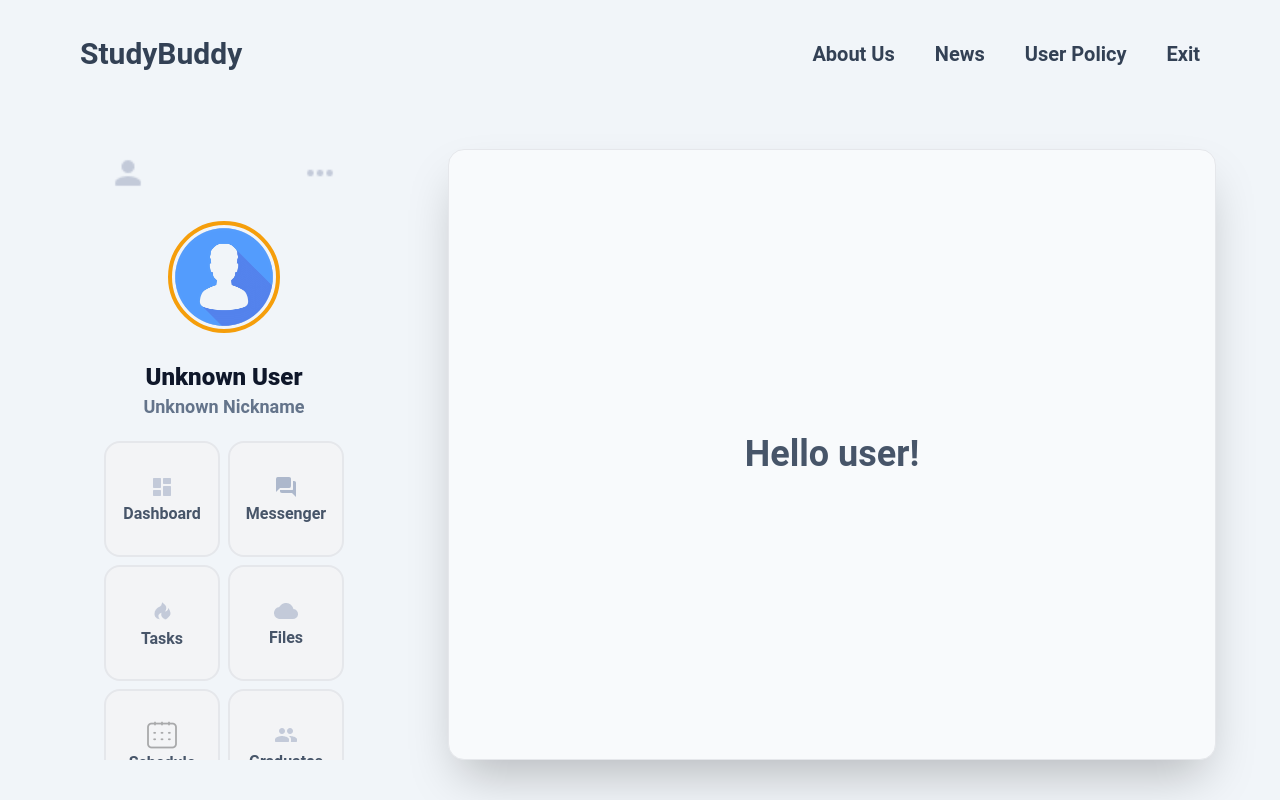
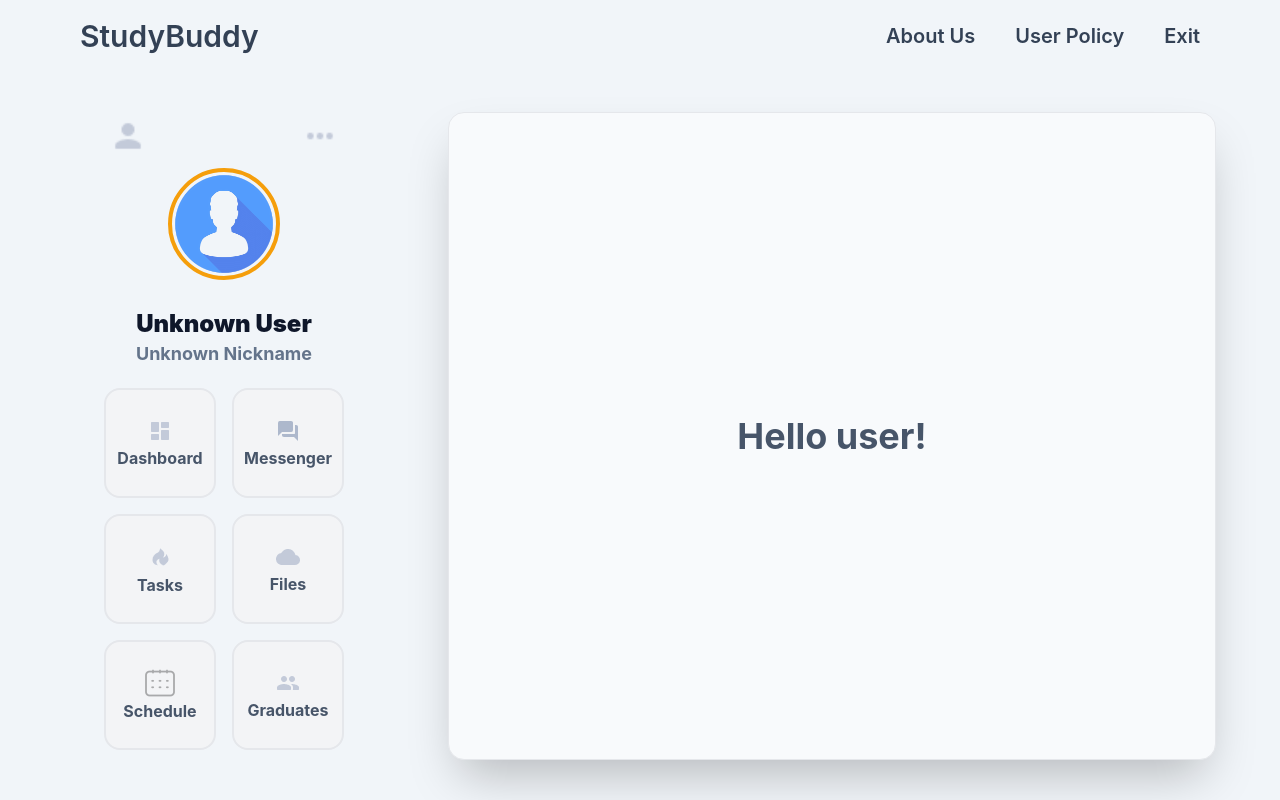
Before and after one commit to crockshine/china-cup, a React (Create React App) app: page /home in a window 1280 px wide. Built offline with nearby package versions, Linux system fonts and the light colour scheme; no server answers.

Commit message:
adaptive leftBar

```diff
--- a/src/App.css
+++ b/src/App.css
@@ -5,4 +5,10 @@
   .Dropdown{
     display: block;
   }
+
 }
+@media (width <= 760px){
+  .Info{
+    display: none;
+  }
+}
--- a/src/App.js
+++ b/src/App.js
@@ -4,13 +4,13 @@ import SuccessAuth from "./SuccessAuth";
 import "./App.css"
 import {BrowserRouter, Routes, Route, Link} from 'react-router-dom';
 import { observer } from 'mobx-react-lite'
-import ModalWindowWrapper from "./ModalWindowWrapper";
+import ModalWindowWrapper from "./ModalWindows/ModalWindowWrapper";
 import ModalWindow from './Stores/ModalWindow'
 
 const  App = observer(() =>{
     return (
         <div className="Window bg-slate-100 flex flex-col h-screen w-screen overflow-hidden"
-             style={{fontFamily: 'Roboto,sans-serif'}}>
+             >
             <BrowserRouter>
                 <ModalWindowWrapper isOpen={ModalWindow.isOpen} closeWindow={ModalWindow.closeWindow}/>
 
--- a/src/Header/Header.jsx
+++ b/src/Header/Header.jsx
@@ -1,5 +1,5 @@
 import Cookies from 'js-cookie';
-import { useNavigate } from "react-router-dom";
+import {Link, useNavigate} from "react-router-dom";
 import ModalWindow from "../Stores/ModalWindow";
 
 export default function Header(){
@@ -12,15 +12,16 @@ export default function Header(){
     };
 
     return (
-        <div className="Header w-screen px-20 h-32 flex ">
+        <div className="Header w-screen px-20 h-20 flex ">
             <div className="flex-1  flex justify-start items-center gap-5">
                 <img src="/icons/dropdown.png" alt="" className="Dropdown hidden w-5 h-5" onClick={ModalWindow.openWindow}/>
                 <span className="font-semibold text-3xl text-slate-700">StudyBuddy</span>
             </div>
-            <div className="flex-1 flex  justify-end items-center gap-10 font-semibold text-xl text-slate-700">
-                <span className="">About Us</span>
-                <span className="">News</span>
-                <span className="">User Policy</span>
+            <div className="Info flex-1 flex  justify-end items-center gap-10 font-semibold text-xl text-slate-700">
+
+                <Link to={'/home/about'}><span>About Us</span></Link>
+                <Link to={'/home/policy'}><span>User Policy</span></Link>
+
                 <button className="" onClick={ doExit }>Exit</button>
             </div>
 
--- /dev/null
+++ b/src/Header/InfoFields/About.jsx
@@ -0,0 +1,3 @@
+export default function About(){
+
+}
--- /dev/null
+++ b/src/Header/InfoFields/Policy.jsx
@@ -0,0 +1,3 @@
+export default function Policy(){
+
+}
--- a/src/LeftBar/CardInLeftBar.jsx
+++ b/src/LeftBar/CardInLeftBar.jsx
@@ -1,20 +1,50 @@
 import {Link, useLocation} from "react-router-dom";
 import ModalWindow from "../Stores/ModalWindow";
-
+import './LeftBar.css'
+import {useEffect, useState} from "react";
 
 export default function CardInLeftBar({text,image,opacity, router_link}){
+
     const location = useLocation()
+    const [windowHeight, setWindowHeight] = useState(window.innerHeight); // Инициализация с текущей высотой окна
+    const [isHidden, setIsHidden] = useState(false); // Инициализация с текущей высотой окна
+
+    useEffect(() => {
+        const handleResize = () => {
+            setWindowHeight(window.innerHeight); // Обновление высоты окна
+        };
+
+        window.addEventListener('resize', handleResize); // Добавление обработчика события
+
+        // Вызов функции при монтировании, чтобы установить начальное значение
+        handleResize();
+
+        return () => {
+            window.removeEventListener('resize', handleResize); // Удаление обработчика при размонтировании
+        };
+    }, []);
+
+    useEffect(() => {
+        if (windowHeight <= 790 ){
+                setIsHidden(true)
+        }else {
+            setIsHidden(false)
+
+        }
+    }, [windowHeight]);
 
     return (
-        <Link to={router_link} onClick={ModalWindow.closeWindow}>
-            <div className={`border-2 rounded-2xl text-base
-font-bold text-slate-600 flex flex-col items-center justify-center aspect-square transition
-                            ${ location.pathname.includes(router_link) ? 'bg-slate-50 -translate-y-1 shadow-2xl' : 'bg-gray-100'}
-                            `}
-                >
-                <img src={`/icons/${image}`} alt="" style={{opacity:opacity}} />
-                <span>{text}</span>
+        <Link  className={`CardInLeftBar ${isHidden && router_link !== location.pathname ? "" : "order-6"}`} to={router_link}
+              onClick={ModalWindow.closeWindow}>
+
+            <div  className={`${isHidden && router_link !== location.pathname ? "p-0 " : "p-4 " } border-2  rounded-2xl text-base font-bold text-slate-600 flex flex-col items-center justify-center h-full  transition
+
+            ${location.pathname.includes(router_link) ? 'bg-slate-50 -translate-y-1 shadow-2xl' : 'bg-gray-100'}`}
+                  >
+                <img src={`/icons/${image}`} alt="" style={{opacity: opacity}}/>
+                <span className={`${isHidden  && router_link !== location.pathname ? " hidden" : "block"}`}>{text}</span>
             </div>
+
         </Link>
     )
 }
--- /dev/null
+++ b/src/LeftBar/LeftBar.css
@@ -0,0 +1,20 @@
+
+@media (height <= 1060px) {
+    .CardList{
+        display: grid;
+        grid-template-rows: repeat(3, minmax(0, 110px));
+        grid-template-columns: repeat(2, minmax(0, 1fr));
+    }
+
+}
+@media (height <= 790px) {
+    .CardList{
+        display: flex;
+        justify-content: center;
+        align-items: center;
+        flex-wrap: wrap;
+        height: fit-content;
+
+    }
+
+}
--- a/src/LeftBar/LeftBar.jsx
+++ b/src/LeftBar/LeftBar.jsx
@@ -1,9 +1,13 @@
 import CardInLeftBar from "./CardInLeftBar";
 import Cookies from 'js-cookie';
-import { useNavigate } from "react-router-dom";
+import {Link, useNavigate} from "react-router-dom";
 import React, { useEffect } from 'react';
+import './LeftBar.css'
 
-export default function LeftBar(){
+import SecondModalWindow from "../Stores/SecondModalWindow";
+import SecondModalWindowWrapper from "../ModalWindows/SecondModalWindowWrapper";
+import {observer} from "mobx-react-lite";
+const LeftBar = observer(()=>{
     const [currentToken, setToken] = React.useState('');
     const [userName, setUserName] = React.useState('');
     const [userNickName, setUserNickName] = React.useState('');
@@ -74,34 +78,39 @@ export default function LeftBar(){
             console.log('Ошибка при получении никнейма пользователя:', error);
         }
     };
-
     return (
         <>
             {/* Переход в профиль */}
-            <div className="flex w-full items-center justify-between mb-4">
+            <div className="flex w-full  items-center justify-between ">
                 <img src="/icons/settingsProfile.png" alt="" className="w-10 h-10 sm:w-12 sm:h-12"/>
-                <img src="/icons/settings.png" alt="" className="w-10 h-10 sm:w-12 sm:h-12"/>
+                <div className="relative  flex flex-col items-center justify-between">
+                    <img onClick={SecondModalWindow.switchWindow } src="/icons/settings.png" alt="" className="z-20 w-10 h-10 sm:w-12 sm:h-12"/>
+                    <SecondModalWindowWrapper isOpenSecond={SecondModalWindow.isOpenSecond}/>
+                </div>
             </div>
 
-            <div className="MainInfo flex flex-col mb-5 items-center flex-grow">
+            <div className="MainInfo  flex flex-col mb-5 items-center ">
                 {/* Если авы нет добавить стандартную */}
                 <div className="w-24 h-24 sm:w-32 sm:h-32 relative rounded-full mb-5 flex justify-center items-center bg-cover">
                     <img src="/icons/defaultProfile.png" alt="" className="opacity-70"/>
-                    <div className="w-28 h-28 border-4 absolute border-amber-500 rounded-full"></div>
+                    <div className="w-28 h-28 border-4 absolute  border-amber-500 rounded-full"></div>
                 </div>
 
                 <span className="Name text-xl sm:text-2xl font-black text-slate-900">{userName}</span>
                 <span className="Mail text-base sm:text-lg font-bold text-slate-500">{userNickName}</span>
             </div>
 
-            <div className="CardList w-full grid grid-row-3 grid-cols-2 gap-2 justify-center mb-4 flex-grow">
 
-                {InfoCardInLeftBar.map(card => {
-                return <CardInLeftBar text={card.text} image={card.image} opacity={card.opacity} router_link={card.router_link} key={card.id}/>
-            })}
-            </div>
+
+                <div className="CardList w-full h-full grid gap-4">
+                    {InfoCardInLeftBar.map(card => {
+                        return <CardInLeftBar text={card.text} image={card.image} opacity={card.opacity}
+                                              router_link={card.router_link} key={card.id}/>
+                    })}
+                </div>
 
 
         </>
     )
-}
+})
+export default LeftBar
--- a/src/ModalWindowWrapper.jsx
+++ b/src/ModalWindows/ModalWindowWrapper.jsx
@@ -1,11 +1,11 @@
 import {observer} from "mobx-react-lite";
-import LeftBar from "./LeftBar/LeftBar";
+import LeftBar from "../LeftBar/LeftBar";
 const ModalWindowWrapper = observer(({ isOpen, closeWindow }) => {
     return (
         <div className={`${isOpen ? "block" : "hidden"}`}>
             <div onClick = {closeWindow} className={` w-screen h-screen absolute flex items-center justify-center bg-slate-700 opacity-70 z-30`}></div>
             <div className="absolute bg-slate-50 p-10 w-1/2 h-full z-40 flex flex-col">
-                <LeftBar/>
+                <LeftBar />
             </div>
         </div>
 )
--- /dev/null
+++ b/src/ModalWindows/SecondModalWindowWrapper.jsx
@@ -0,0 +1,15 @@
+import {observer} from "mobx-react-lite";
+import {Link} from "react-router-dom";
+import React from "react";
+const SecondModalWindowWrapper = observer(({ isOpenSecond}) => {
+    return (
+        <div className={`${isOpenSecond ? "block" : "hidden"} z-10 rounded-b-2xl bg-slate-50 absolute flex flex-col shadow-xl mt-3 p-6`}>
+            <Link to={'/home/about'}><span>About Us</span></Link>
+            <div className="w-full bg-slate-300 h-0.5 my-2 "></div>
+            <Link to={'/home/policy'}><span>User Policy</span></Link>
+        </div>
+    )
+        ;
+});
+
+export default SecondModalWindowWrapper;
--- /dev/null
+++ b/src/Stores/SecondModalWindow.jsx
@@ -0,0 +1,21 @@
+import { makeAutoObservable } from 'mobx'
+
+class ModalWindow {
+    isOpenSecond = false
+
+    constructor() {
+        makeAutoObservable(this)
+    }
+
+
+    switchWindow = () =>{
+        this.isOpenSecond = !this.isOpenSecond;
+        console.log(this.isOpenSecond);
+
+    }
+
+
+
+}
+
+export default new ModalWindow()
--- a/src/SuccessAuth.jsx
+++ b/src/SuccessAuth.jsx
@@ -8,6 +8,8 @@ import Messenger from "./Messenger/Messenger.tsx";
 import React, { useEffect } from 'react';
 import Cookies from 'js-cookie';
 import Dashboard from "./Dashboard/Dashboard.jsx";
+import About from "./Header/InfoFields/About";
+import Policy from "./Header/InfoFields/Policy";
 
 export default function SuccessAuth() {
     const navigate = useNavigate();
@@ -31,7 +33,7 @@ export default function SuccessAuth() {
 
             <div className="MainContent py-10 px-4 sm:px-8 md:px-16 flex flex-grow gap-4 sm:gap-8 md:gap-16 w-full h-full overflow-hidden">
 
-                <div className="LeftBar h-full px-4 sm:px-10 pb-10 w-80  flex flex-col items-center justify-between overflow-auto">
+                <div className="LeftBar h-full px-4 sm:px-10 pb-10 w-80  flex flex-col items-center justify-between overflow-hidden ">
                     <LeftBar/>
                 </div>
 
@@ -46,7 +48,12 @@ export default function SuccessAuth() {
                         <Route path='/' element={<div
                             className="w-full h-full flex flex-col items-center justify-center font-bold text-slate-600 text-4xl">
                             <p>Hello user!</p>
-                        </div>}></Route>
+                        </div>}>
+                        </Route>
+
+                        <Route path={'/about'} element={<About/>}></Route>
+                        <Route path={'/policy'} element={<Policy/>}></Route>
+
                         <Route path='/*' element={
                             <div
                                 className="w-full h-full flex flex-col items-center justify-center font-bold text-slate-600 text-2xl">
```
